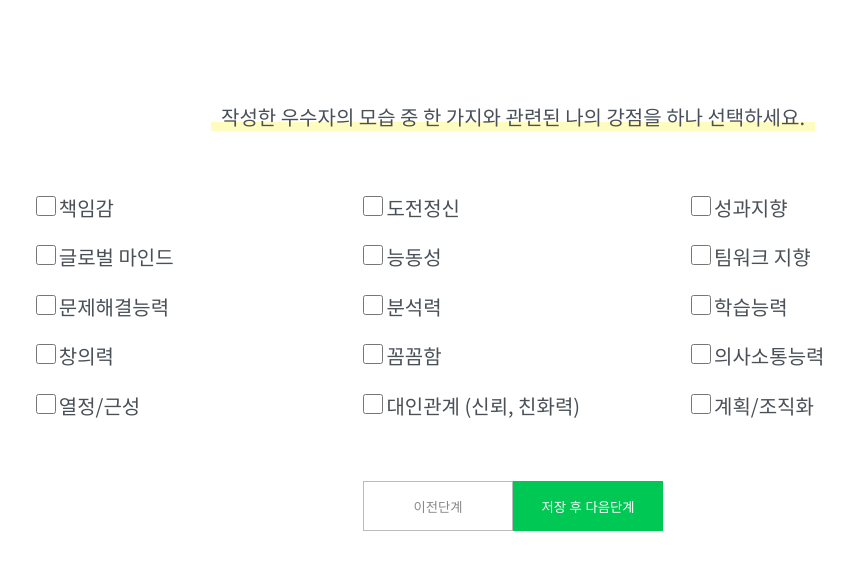
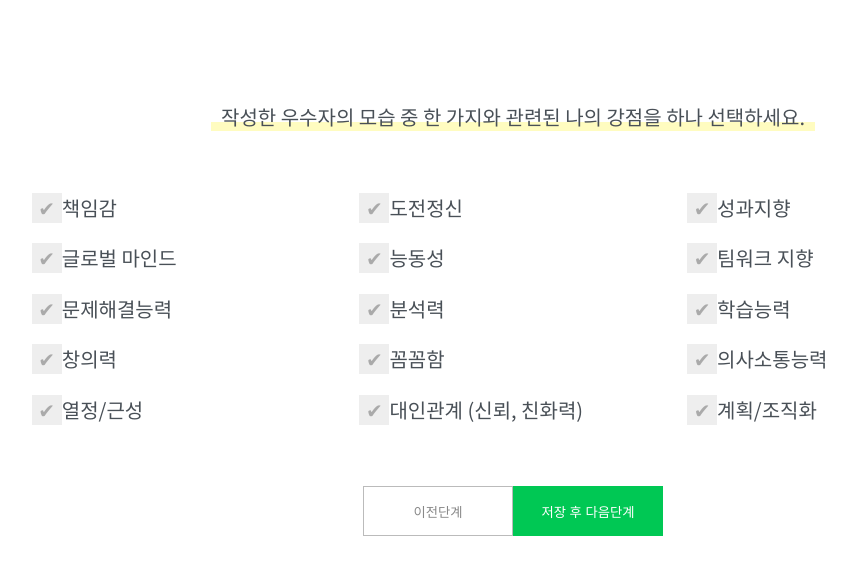
Before and after one commit to yoonjoohye/comento2, a Vue app: page / in a window 1280 px wide. Shown: the top 574 px of the page, without its empty margins (127-983 px from the left). Built offline with nearby package versions, Linux system fonts and the light colour scheme; what vue-jquery would draw is missing.

Commit message:
가짜 체크박스 제작

```diff
--- a/src/components/Tutorial1.vue
+++ b/src/components/Tutorial1.vue
@@ -3,9 +3,10 @@
     <div class="tutorial_title">
       <span class='tutorial1_title'>작성한 우수자의 모습 중 한 가지와 관련된 나의 강점을 하나 선택하세요.</span>
     </div>
+    <!--선택할 강점들-->
     <div class="abilities" v-for="(data) in $store.state.ability">
       <input type="checkbox" v-bind:id="data" v-bind:value="data" v-model="isChecked" @change="check">
-      <label v-bind:for="data"><span class="ability">{{data}}</span></label>
+      <label v-bind:for="data"><span class="checkbox"></span><span class="ability">{{data}}</span></label>
     </div>
     <div class="warn">{{warn}}</div>
     <div class="buttons">
@@ -76,15 +77,24 @@ export default {
     display:inline-block;
     width:30%;
   }
-  input[type="checkbox"]{
-    width:20px;
-    height:20px;
+  input[type="checkbox"] + label span.checkbox {
+    display: inline-block;
+    text-align:center;
+    width: 30px;
+    height: 30px;
+    background-color:#eeeeee;
+    color:#aaaaaa;
     cursor: pointer;
   }
-  input[type="checkbox"]:checked{
-      color: #00c854;
-      background: #fff;
-      border-color: #00c854;
+  input[type="checkbox"]+label span.checkbox:before{
+    content: '\2714';
+  }
+  input[type="checkbox"]:checked+label span.checkbox{
+    background-color:#00c854;
+    color:white;
+  }
+  input[type="checkbox"]{
+    display:none;
   }
   .ability{
     cursor: pointer;
--- a/src/components/Tutorial3.vue
+++ b/src/components/Tutorial3.vue
@@ -26,7 +26,7 @@
             </div>
             <div class="experiences">
                 <div class="experience">
-                    <div>나의경험</div>
+                    <div class="myEx">나의경험</div>
                     <div>
                         <ul>
                         <!--vuex에 저장된 나의 경험-->
@@ -226,6 +226,7 @@ input[type="text"]{
 }
 .highlight{
     font-weight:bold;
+    font-size:18pt;
 }
 .experience_input{
     width:70%;
@@ -239,6 +240,9 @@ input[type="text"]{
 .experience{
     width:100%;
     border:1px solid #aaaaaa;
+}
+.myEx{
+    border-bottom:1px solid #aaaaaa;
 }
 textarea{
     margin-top:5%;
--- a/src/components/Tutorial4.vue
+++ b/src/components/Tutorial4.vue
@@ -43,7 +43,7 @@
             },
             /* 다음단계 */
             after(){
-                alert("끝입니다요!");
+                alert("마지막 페이지입니다!");
             }
         }
     }
@@ -66,7 +66,7 @@
     }
     .allBtn{
         text-align:left;
-        margin-top:1%;
+        margin-top:2%;
         margin-bottom:1%;
     }
     .btns{
@@ -86,7 +86,6 @@
         text-align:left;
         border:0;
         background-color:#eeeeee;
-        margin-top:1%;
         margin-bottom:2%;
     }
     .list2{
@@ -96,6 +95,7 @@
         border:0;
         background-color:#eeeeee;
         font-size:12pt;
+        margin-bottom:2%;
     }
     .title{
         font-weight:bold;
--- a/src/store.js
+++ b/src/store.js
@@ -21,15 +21,17 @@ export default new Vuex.Store({
             "열정/근성",
             "대인관계 (신뢰, 친화력)",
             "계획/조직화"
-        ],
-        strength:'',
-        message:'',
-        list:[]
+        ],//보기에 보여줄 강점들
+        strength:'', //선택한 강점
+        message:'',// 강점 정의
+        list:[] //활동명, 활동내용
     },
     mutations:{
+        /*strength(선택한 강점) 업데이트 */
         editStrength:function(state, payload){
             state.strength = payload[0];
         },
+        /*list(활동명, 활동내용) 업데이트 */
         editList:function(state,payload){
             state.list.push(payload);
         }
```
